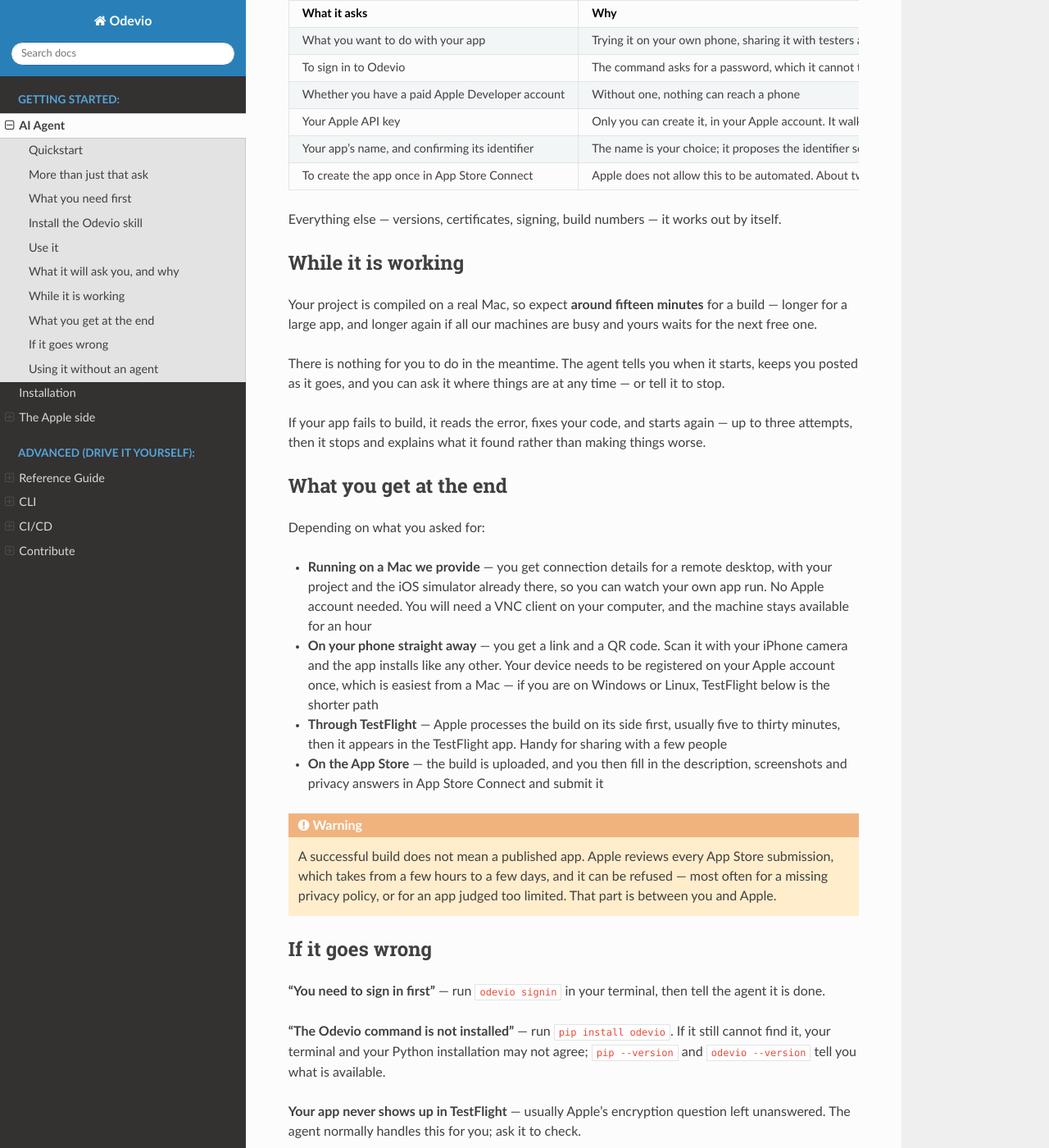
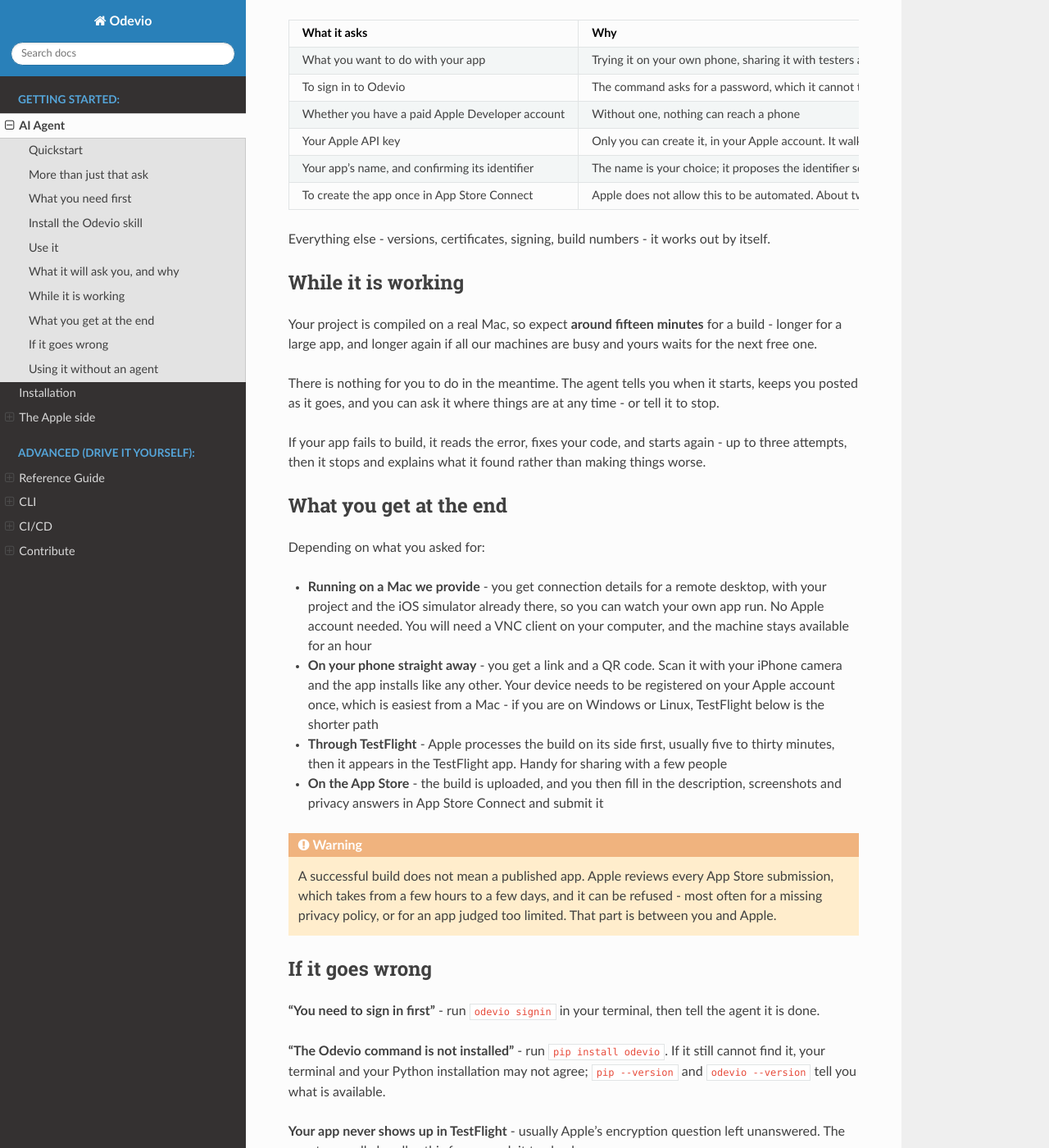
Before and after one commit to Odevio/Odevio-CLI, a Sphinx documentation site: the page built from docs/ai_assistant/index.txt, in a window 1280 px wide and 1400 px high, scrolled down 2666 px. Shown: the whole window at 82% size. Built offline with Sphinx 7.4.7 and the Read the Docs theme 3.1.0, drawn with Linux system fonts in a browser that asks for light colours; some of the changed text lies outside the part shown.

Commit message:
docs: drop em-dashes and unify all-agents messaging

```diff
--- a/Readme.rst
+++ b/Readme.rst
@@ -24,7 +24,7 @@
    :alt: CodeFactor
 
 ======================================================================
-Build and publish iOS apps with your AI agent — no Mac, no iOS jargon
+Build and publish iOS apps with your AI agent - no Mac, no iOS jargon
 ======================================================================
 Odevio lets an AI agent build and publish your iOS apps for you. It runs the build and signing on
 remote Macs, so you need no Mac, no Xcode and no iOS knowledge. Claude Code is the first AI agent
@@ -120,7 +120,7 @@
 **What does Odevio do for you ?**
 
 #. It lets an AI agent such as Claude Code drive the whole flow from plain-language requests.
-#. It manages iOS specifics — certificates, devices, provisioning profiles, bundle IDs, Xcode configuration.
+#. It manages iOS specifics - certificates, devices, provisioning profiles, bundle IDs, Xcode configuration.
 #. It builds your Flutter app on remote Macs, so you need no Mac of your own.
 #. It fixes build failures, then hosts the app or ships it to TestFlight and the App Store.
 
--- a/docs/ai_assistant/index.txt
+++ b/docs/ai_assistant/index.txt
@@ -33,7 +33,7 @@
 
 ``Get my app onto my iPhone`` is one example. Depending on what you ask for, the agent can also:
 
-- **show you your app running** on one of our Macs, in the iOS simulator — this needs no Apple account at all
+- **show you your app running** on one of our Macs, in the iOS simulator - this needs no Apple account at all
 - **check that your app builds** for iOS, without publishing anything
 - **fix build errors on its own**, then start again, until it works
 - **share it through TestFlight** with your testers
@@ -43,7 +43,7 @@
 
 .. note::
 
-    Only the first item works without a paid Apple Developer account. To reach a real iPhone you need one —
+    Only the first item works without a paid Apple Developer account. To reach a real iPhone you need one -
     99 € per year, no way around it. Everything else is handled for you.
 
 
@@ -60,8 +60,8 @@
 
     pip install odevio
 
-**3. An Odevio account.** If you do not have one yet, create it on the website —
-`odevio.com/user/registration <https://www.odevio.com/user/registration/>`_ — or from the terminal:
+**3. An Odevio account.** If you do not have one yet, create it on the website -
+`odevio.com/user/registration <https://www.odevio.com/user/registration/>`_ - or from the terminal:
 
 .. code-block::
 
@@ -73,11 +73,12 @@
 
     odevio signin
 
-You only do this once. The agent cannot sign in for you, because the command asks for your password —
+You only do this once. The agent cannot sign in for you, because the command asks for your password -
 so if it ever tells you to run ``odevio signin``, that is why.
 
-**4. An AI agent.** These instructions are written for `Claude Code <https://claude.com/claude-code>`_,
-which runs in your terminal and in VS Code, and which ``odevio skill install`` configures for you.
+**4. An AI agent.** The examples here use `Claude Code <https://claude.com/claude-code>`_, which
+``odevio skill install`` sets up. Any agent that reads the Agent Skills standard works the same - see the
+note below for Codex, Cursor and Gemini CLI.
 
 .. note::
 
@@ -93,7 +94,7 @@
 ------------------------
 
 A *skill* is a set of instructions that teaches your agent how to use Odevio properly. Install it once
-for your whole machine — this sets up **Claude Code**:
+for your whole machine - this sets up **Claude Code**:
 
 .. code-block::
 
@@ -152,20 +153,20 @@
     * - To create the app once in App Store Connect
       - Apple does not allow this to be automated. About two minutes, once per app
 
-Everything else — versions, certificates, signing, build numbers — it works out by itself.
+Everything else - versions, certificates, signing, build numbers - it works out by itself.
 
 
 -------------------
 While it is working
 -------------------
 
-Your project is compiled on a real Mac, so expect **around fifteen minutes** for a build — longer for a
+Your project is compiled on a real Mac, so expect **around fifteen minutes** for a build - longer for a
 large app, and longer again if all our machines are busy and yours waits for the next free one.
 
 There is nothing for you to do in the meantime. The agent tells you when it starts, keeps you posted as
-it goes, and you can ask it where things are at any time — or tell it to stop.
+it goes, and you can ask it where things are at any time - or tell it to stop.
 
-If your app fails to build, it reads the error, fixes your code, and starts again — up to three attempts,
+If your app fails to build, it reads the error, fixes your code, and starts again - up to three attempts,
 then it stops and explains what it found rather than making things worse.
 
 
@@ -175,21 +176,21 @@
 
 Depending on what you asked for:
 
-- **Running on a Mac we provide** — you get connection details for a remote desktop, with your project and the
+- **Running on a Mac we provide** - you get connection details for a remote desktop, with your project and the
   iOS simulator already there, so you can watch your own app run. No Apple account needed. You will need a VNC
   client on your computer, and the machine stays available for an hour
-- **On your phone straight away** — you get a link and a QR code. Scan it with your iPhone camera and the
+- **On your phone straight away** - you get a link and a QR code. Scan it with your iPhone camera and the
   app installs like any other. Your device needs to be registered on your Apple account once, which is easiest
-  from a Mac — if you are on Windows or Linux, TestFlight below is the shorter path
-- **Through TestFlight** — Apple processes the build on its side first, usually five to thirty minutes, then
+  from a Mac - if you are on Windows or Linux, TestFlight below is the shorter path
+- **Through TestFlight** - Apple processes the build on its side first, usually five to thirty minutes, then
   it appears in the TestFlight app. Handy for sharing with a few people
-- **On the App Store** — the build is uploaded, and you then fill in the description, screenshots and
+- **On the App Store** - the build is uploaded, and you then fill in the description, screenshots and
   privacy answers in App Store Connect and submit it
 
 .. warning::
 
     A successful build does not mean a published app. Apple reviews every App Store submission, which takes
-    from a few hours to a few days, and it can be refused — most often for a missing privacy policy, or for
+    from a few hours to a few days, and it can be refused - most often for a missing privacy policy, or for
     an app judged too limited. That part is between you and Apple.
 
 
@@ -197,17 +198,17 @@
 If it goes wrong
 ----------------
 
-**"You need to sign in first"** — run ``odevio signin`` in your terminal, then tell the agent it is
+**"You need to sign in first"** - run ``odevio signin`` in your terminal, then tell the agent it is
 done.
 
-**"The Odevio command is not installed"** — run ``pip install odevio``. If it still cannot find it, your
+**"The Odevio command is not installed"** - run ``pip install odevio``. If it still cannot find it, your
 terminal and your Python installation may not agree; ``pip --version`` and ``odevio --version`` tell you
 what is available.
 
-**Your app never shows up in TestFlight** — usually Apple's encryption question left unanswered. The
+**Your app never shows up in TestFlight** - usually Apple's encryption question left unanswered. The
 agent normally handles this for you; ask it to check.
 
-**Your build seems stuck waiting** — our Macs may all be busy, or one may need attention. The agent
+**Your build seems stuck waiting** - our Macs may all be busy, or one may need attention. The agent
 tells you rather than waiting for ever.
 
 Never paste your password or the contents of your Apple key file into the conversation. The agent is
--- a/docs/installation/index.txt
+++ b/docs/installation/index.txt
@@ -36,5 +36,5 @@
 .. note::
 
     Would rather drive Odevio yourself? You can run the :doc:`command line <../installation_cli/index>`
-    directly, or wire it into your :doc:`CI/CD pipeline <../cicd/index>` — but with an AI agent you do not
+    directly, or wire it into your :doc:`CI/CD pipeline <../cicd/index>` - but with an AI agent you do not
     need to.
```
Also changed, not shown: other parts of docs/ai_assistant/index.txt (+3 -3 lines), docs/apple/index.txt (+10 -10 lines), 1 other file.
